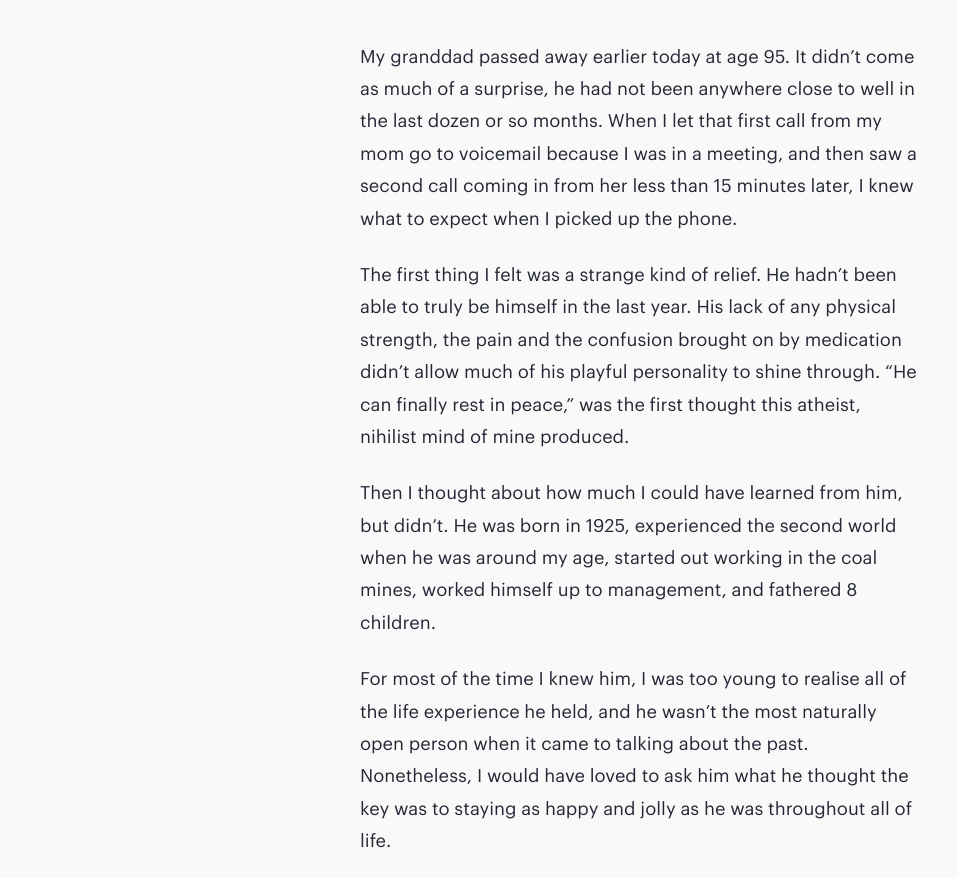
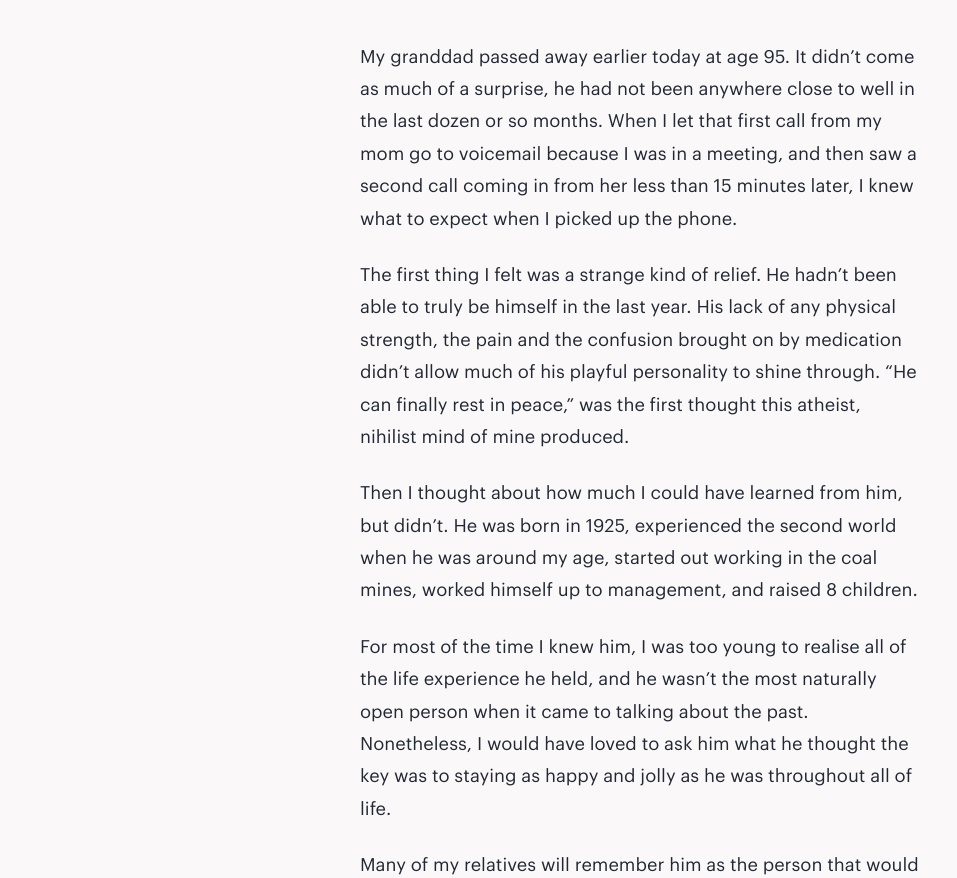
Before and after one commit to tschoffelen/tschoffelen, a Gatsby site: page /undivided-attention/ in a window 1280 px wide. Shown: the part 219-1097 px from the top of the page, without its empty margins (0-957 px from the left). Built offline with nearby package versions, Linux system fonts and the light colour scheme; Gatsby itself is replaced by a stand-in of ours; a web font is replaced by a local one.

Commit message:
Fix typos

```diff
--- a/content/undivided-attention/index.md
+++ b/content/undivided-attention/index.md
@@ -8,7 +8,7 @@ My granddad passed away earlier today at age 95. It didn’t come as much of a s
 
 The first thing I felt was a strange kind of relief. He hadn’t been able to truly be himself in the last year. His lack of any physical strength, the pain and the confusion brought on by medication didn’t allow much of his playful personality to shine through. “He can finally rest in peace,” was the first thought this atheist, nihilist mind of mine produced.
 
-Then I thought about how much I could have learned from him, but didn’t. He was born in 1925, experienced the second world when he was around my age, started out working in the coal mines, worked himself up to management, and fathered 8 children.
+Then I thought about how much I could have learned from him, but didn’t. He was born in 1925, experienced the second world when he was around my age, started out working in the coal mines, worked himself up to management, and raised 8 children.
 
 For most of the time I knew him, I was too young to realise all of the life experience he held, and he wasn’t the most naturally open person when it came to talking about the past. Nonetheless, I would have loved to ask him what he thought the key was to staying as happy and jolly as he was throughout all of life.
 
```
